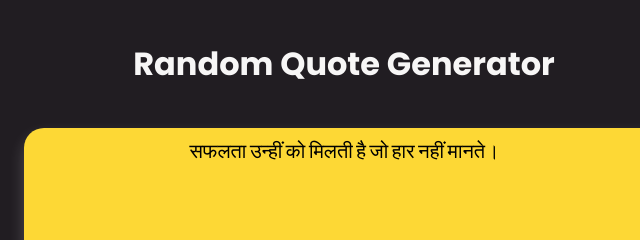
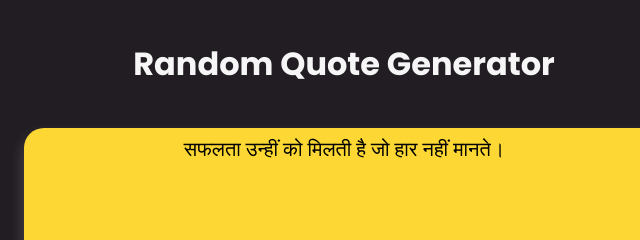
Before and after one commit to ThePraveenEffect/30-days-js-challenge-live, a plain HTML site: page day11project/index.html in a window 1280 px wide. Shown: the top 240 px of the page, 296-936 px from the left. Drawn offline with Linux system fonts and the light colour scheme.

Commit message:
Update style.css

```diff
--- a/day11project/style.css
+++ b/day11project/style.css
@@ -1,6 +1,4 @@
 @import url("https://fonts.googleapis.com/css2?family=Poppins:ital,wght@0,100;0,200;0,300;0,400;0,500;0,600;0,700;0,800;0,900;1,100;1,200;1,300;1,400;1,500;1,600;1,700;1,800;1,900&family=Rowdies:wght@300;400;700&display=swap");
-@import url("https://fonts.googleapis.com/css2?family=Merriweather+Sans:ital,wght@0,300..800;1,300..800&family=Poppins:ital,wght@0,100;0,200;0,300;0,400;0,500;0,600;0,700;0,800;0,900;1,100;1,200;1,300;1,400;1,500;1,600;1,700;1,800;1,900&family=Rowdies:wght@300;400;700&display=swap");
-@import url("https://fonts.googleapis.com/css2?family=Merriweather+Sans:ital,wght@0,300..800;1,300..800&family=Noto+Sans+Devanagari:wght@100..900&family=Poppins:ital,wght@0,100;0,200;0,300;0,400;0,500;0,600;0,700;0,800;0,900;1,100;1,200;1,300;1,400;1,500;1,600;1,700;1,800;1,900&family=Rowdies:wght@300;400;700&display=swap");
 
 * {
   margin: 0;
@@ -11,7 +9,6 @@
 body {
   background-color: rgb(33, 29, 34);
   color: rgba(250, 249, 249, 0.99);
-  font-family: "poppins", "Noto Sans Devanagari", sans-serif, serif;
 }
 
 body > h1 {
@@ -46,7 +43,6 @@ body > h1 {
 .changeQuotes > p {
   text-align: center;
   font-size: 20px;
-  font-family: "merriweather sans", sans-serif, serif;
 }
 
 #btnChange {
```
